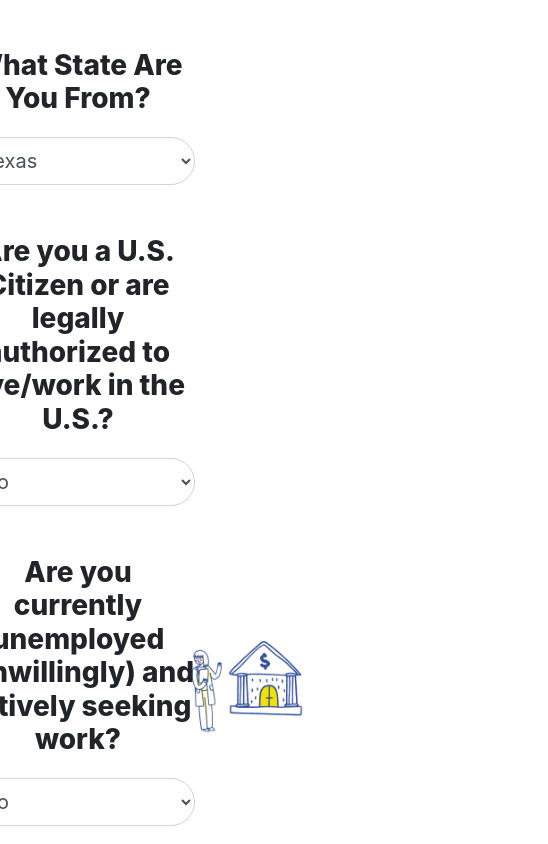
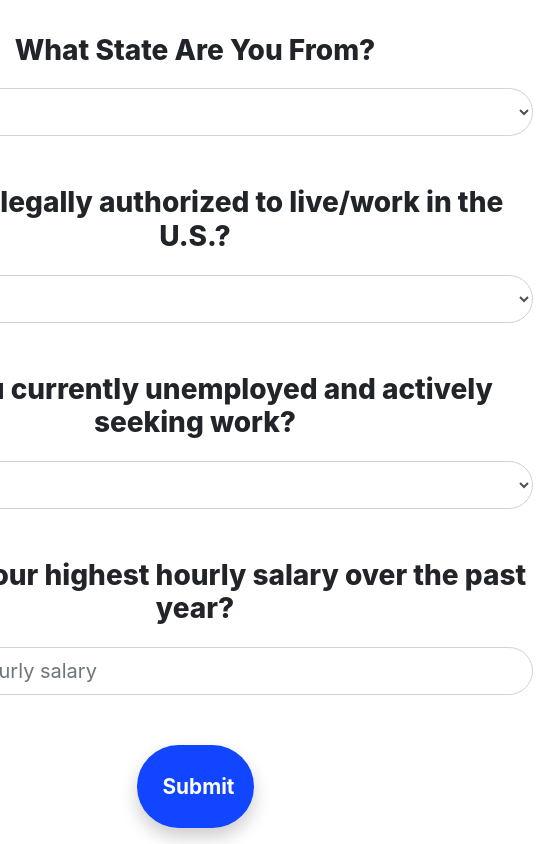
Before and after one commit to kxl4126/IQualify, a React (Create React App) app in the folder iqualify/: page /search in a window 390 px wide. Shown: the top 844 px of the page, 548 px wide, since content can reach past the window. Built offline with nearby package versions, Linux system fonts and the light colour scheme.

Commit message:
search responsive

```diff
--- a/iqualify/src/pages/search.js
+++ b/iqualify/src/pages/search.js
@@ -1,5 +1,13 @@
 import React, { Component } from "react";
-import { Form, Button, DropdownButton, Dropdown } from "react-bootstrap";
+import {
+  Form,
+  Button,
+  DropdownButton,
+  Dropdown,
+  Container,
+  Row,
+  Col,
+} from "react-bootstrap";
 import scooter from "../assets/bank.png";
 
 export default class search extends Component {
@@ -11,33 +19,33 @@ export default class search extends Component {
   };
 
   onSubmit = () => {
-    if(this.state.isCitizen == false || this.state.isUnemployed == false){
-      this.props.history.push(`/result?eligible=no`)
+    if (this.state.isCitizen == false || this.state.isUnemployed == false) {
+      this.props.history.push(`/result?eligible=no`);
     } else {
-      this.props.history.push(`/result?eligible=yes&userState=${this.state.userState}&salary=${this.state.highestSalary}`)
+      this.props.history.push(
+        `/result?eligible=yes&userState=${this.state.userState}&salary=${this.state.highestSalary}`
+      );
     }
   };
 
   render() {
-    const {
-      userState,
-      isCitizen,
-      isUnemployed,
-      highestSalary,
-    } = this.state;
+    const { userState, isCitizen, isUnemployed, highestSalary } = this.state;
     return (
+      <Container>
+        <Row>
+          <Col>
             <div
               style={{
-          width: "60%",
-          marginLeft: "-10%",
-          height: "300px",
-          marginTop: "12.5%",
+                height: "80%",
+                marginTop:"5%"
               }}
             >
-        <Form >
+              <Form>
                 <Form.Group controlId="formBasicEmail">
                   <Form.Label>
-              <h3 style = {{fontWeight: "800"}}>What State Are You From?</h3>
+                    <h3 style={{ fontWeight: "800" }}>
+                      What State Are You From?
+                    </h3>
                   </Form.Label>
                   <Form.Control
                     as="select"
@@ -54,17 +62,19 @@ export default class search extends Component {
 
                 <Form.Group controlId="formBasicPassword">
                   <Form.Label>
-              <h3 style = {{fontWeight: "800"}}>
+                    <h3 style={{ fontWeight: "800" }}>
                       {" "}
-                Are you a U.S. Citizen or are legally authorized to live/work in
-                the U.S.?
+                      Are you legally authorized to
+                      live/work in the U.S.?
                     </h3>
                   </Form.Label>
                   <Form.Control
                     size="lg"
                     as="select"
                     onChange={(event) =>
-                this.setState({ isCitizen: event.target.value === "Yes" ? true : false })
+                      this.setState({
+                        isCitizen: event.target.value === "Yes" ? true : false,
+                      })
                     }
                   >
                     <option>No</option>
@@ -76,22 +86,22 @@ export default class search extends Component {
                 <Form.Group
                   controlId="formBasicPassword"
                   onChange={(event) =>
-              this.setState({ isUnemployed: event.target.value === "Yes" ? true : false })
+                    this.setState({
+                      isUnemployed: event.target.value === "Yes" ? true : false,
+                    })
                   }
                 >
                   <Form.Label>
-              <h3 style = {{fontWeight: "800"}}>
-                Are you currently unemployed (unwillingly) and actively seeking work?
+                    <h3 style={{ fontWeight: "800" }}>
+                      Are you currently unemployed and actively
+                      seeking work?
                     </h3>
                   </Form.Label>
-            <Form.Control
-             size="lg"
-            as="select">
+                  <Form.Control size="lg" as="select">
                     <option>No</option>
                     <option>Yes</option>
                   </Form.Control>
                 </Form.Group>
-
 
                 <Form.Group
                   controlId="formGroupEmail"
@@ -100,24 +110,42 @@ export default class search extends Component {
                   }
                 >
                   <Form.Label>
-              <h3 style = {{fontWeight: "800"}}>What is your highest hourly salary over the past year?</h3>
+                    <h3 style={{ fontWeight: "800" }}>
+                      What is your highest hourly salary over the past year?
+                    </h3>
                   </Form.Label>
                   <Form.Control
                     size="lg"
-            type="email" placeholder="Enter max hourly salary" />
+                    type="email"
+                    placeholder="Enter max hourly salary"
+                  />
                 </Form.Group>
-          <a href="#" class="button instagram">
-              <Button variant="primary"
-              style = {{backgroundColor : 'transparent', borderColor: 'transparent', width : '8vw', height: '5vh', position: 'absolute', outline:'none'}}
-              onClick={this.onSubmit}>
-              </Button>
+                <div
+                  class="button instagram"
+                  style={{ maxWidth: "30%", marginBottom: "5%" }}
+                >
+                  <Button
+                    variant="primary"
+                    style={{
+                      backgroundColor: "transparent",
+                      borderColor: "transparent",
+                      width: "8vw",
+                      height: "3vh",
+                      position: "absolute",
+                      outline: "none",
+                    }}
+                    onClick={this.onSubmit}
+                  ></Button>
                   <span className="gradient"></span>Submit
-          </a>
-
-
+                </div>
               </Form>
-        <img src={scooter} alt="oidf" class="scooter" style = {{position: "absolute", marginTop:"-62.5vh", marginLeft: "25vw", marginRight:"10vw", width: "35vw"}}></img>
             </div>
+          </Col>
+          <Col>
+            <img src={scooter} alt="oidf" class="scooter"></img>
+          </Col>
+        </Row>
+      </Container>
     );
   }
 }
```
Lines whose indentation alone changed are shown as unchanged.
